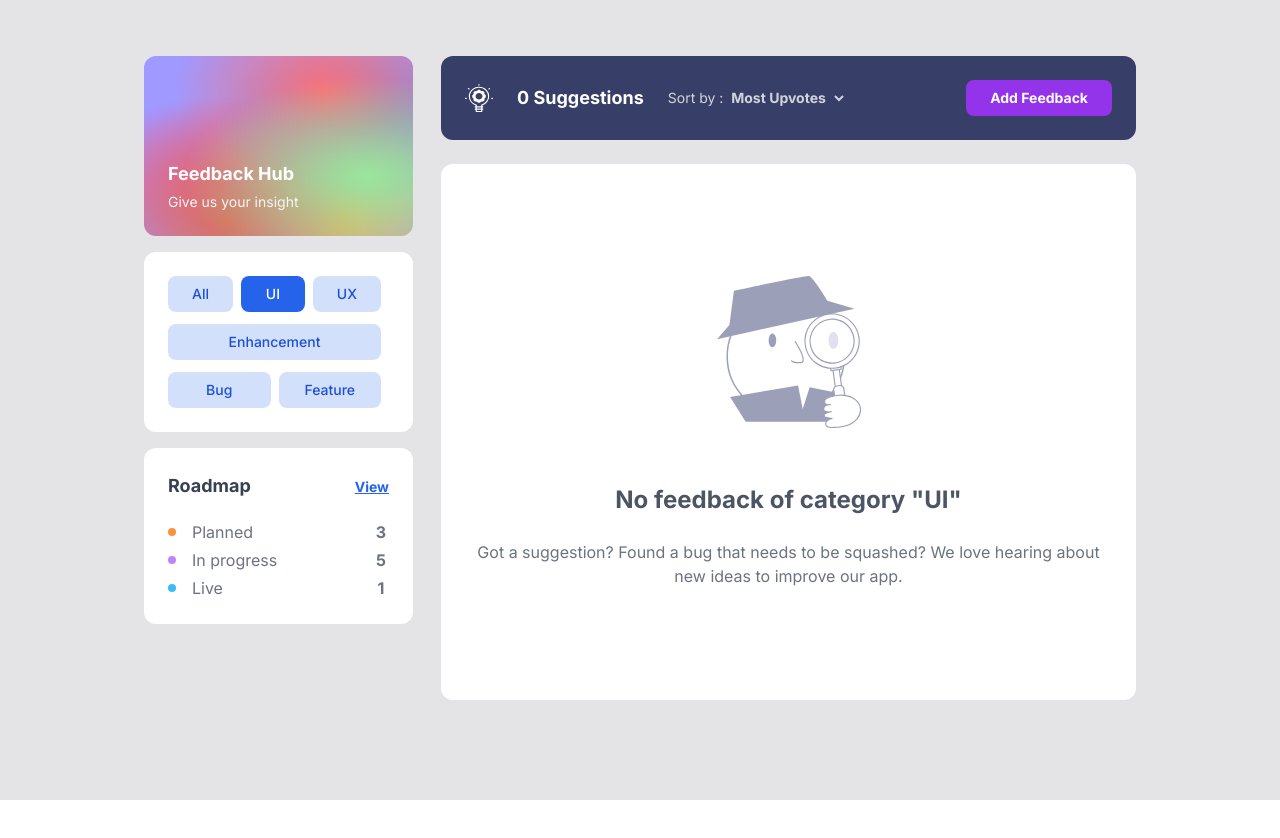
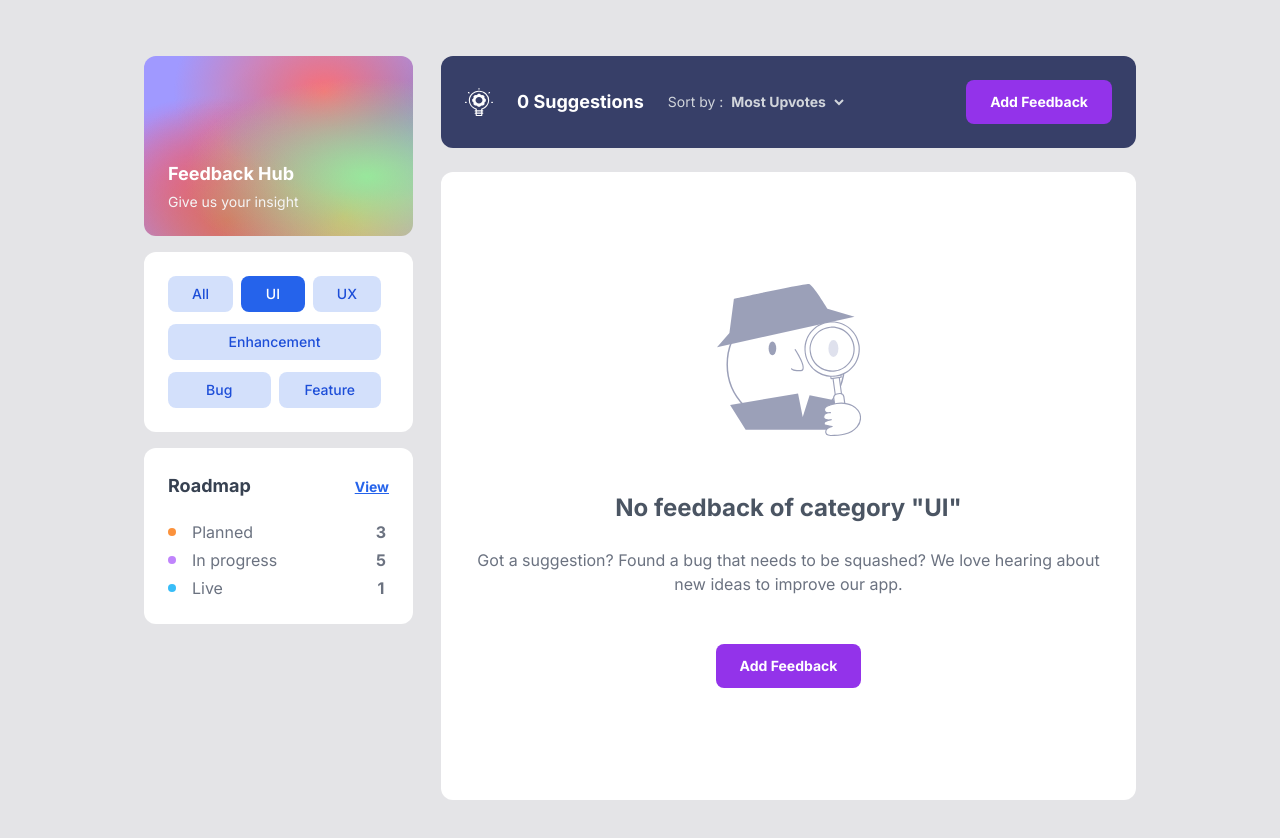
Before and after one commit to katsuragawaa/feedback-hub, a Vue app: page / in a window 1280 px wide. Both pictures are taken after a click on the element "UI". Shown: the top 838 px of the page. Before the commit the page ends 800 px from the top, so only its background shows below. Built offline with nearby package versions, Linux system fonts and the light colour scheme.

Commit message:
Ajust button and add to empty list

```diff
--- a/src/components/feedback-list/FeedbackEmpty.vue
+++ b/src/components/feedback-list/FeedbackEmpty.vue
@@ -1,4 +1,5 @@
 <script setup lang="ts">
+import AddFeedbackButton from '../shared/AddFeedbackButton.vue';
 const { selectedFilter, noFeedback } = defineProps({
   selectedFilter: {
     type: String,
@@ -22,10 +23,11 @@ const { selectedFilter, noFeedback } = defineProps({
         <span v-else>No feedback of category "{{ selectedFilter }}"</span>
       </div>
     </div>
-    <div>
+    <div class="mb-12">
       <span
         class="text-gray-500 text-sm sm:text-base"
       >Got a suggestion? Found a bug that needs to be squashed? We love hearing about new ideas to improve our app.</span>
     </div>
+    <AddFeedbackButton />
   </div>
 </template>
--- a/src/components/shared/AddFeedbackButton.vue
+++ b/src/components/shared/AddFeedbackButton.vue
@@ -1,6 +1,6 @@
 <template>
   <router-link :to="{ name: 'NewFeedback' }">
-    <button class="bg-purple-600 py-2 px-6 rounded-lg hover:brightness-125 duration-300">
+    <button class="bg-purple-600 text-white sm:text-sm text-xs py-3 px-6 rounded-lg hover:brightness-125 duration-300">
       <span class="font-bold">Add Feedback</span>
     </button>
   </router-link>
```
